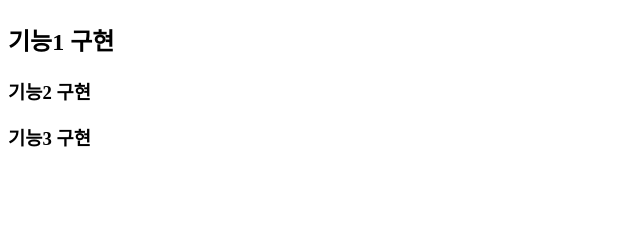
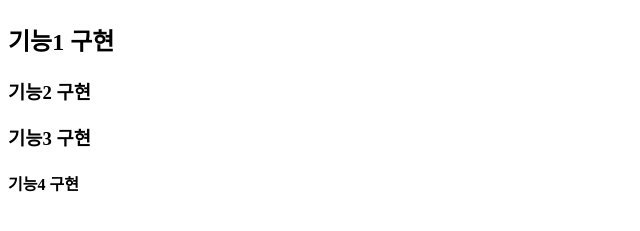
Before and after one commit to dongwook98/git-practice, a plain HTML site: page index.html in a window 1280 px wide. Shown: the part 67-298 px from the top of the page, without its empty margins (0-640 px from the left). Drawn offline with Linux system fonts and the light colour scheme.

Commit message:
기능4 구현

```diff
--- a/index.html
+++ b/index.html
@@ -11,5 +11,6 @@
     <h2>기능1 구현</h2>
     <h3>기능2 구현</h3>
     <h3>기능3 구현</h3>
+    <h4>기능4 구현</h4>
   </body>
 </html>
```
